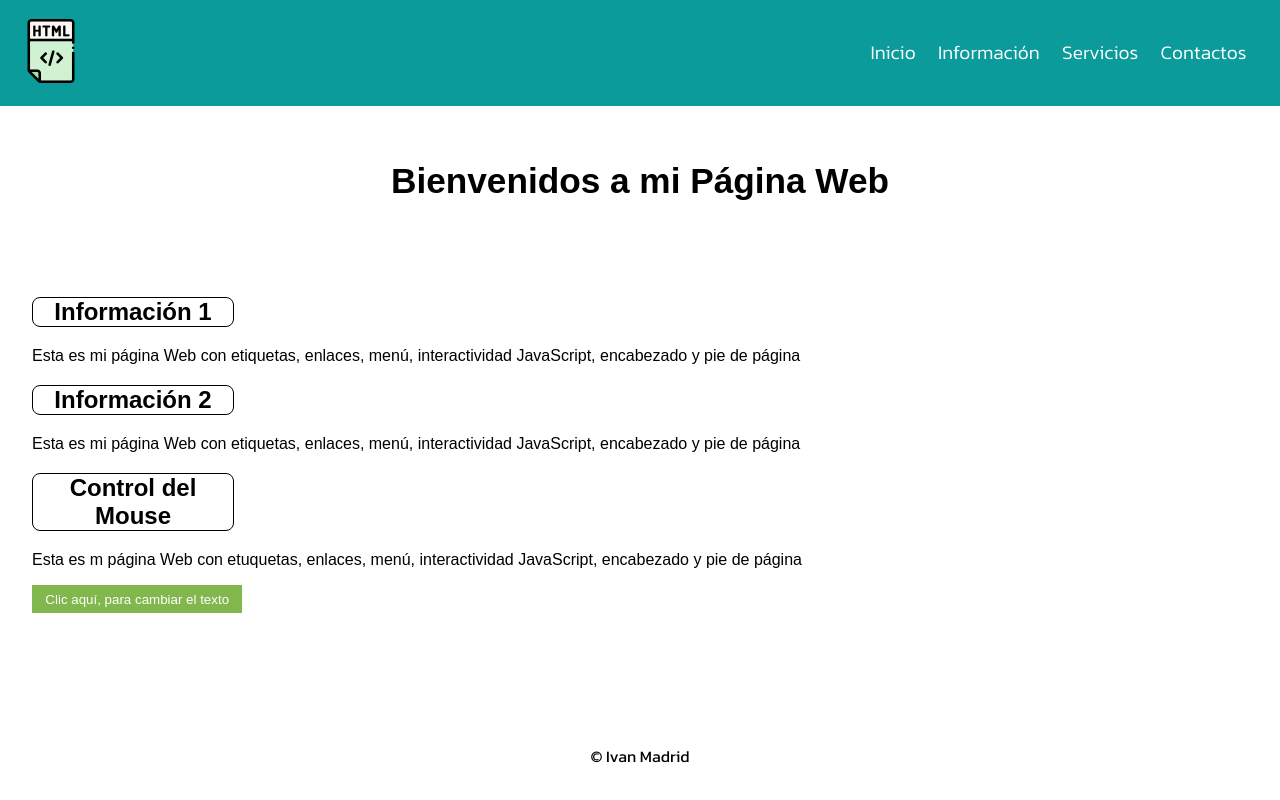
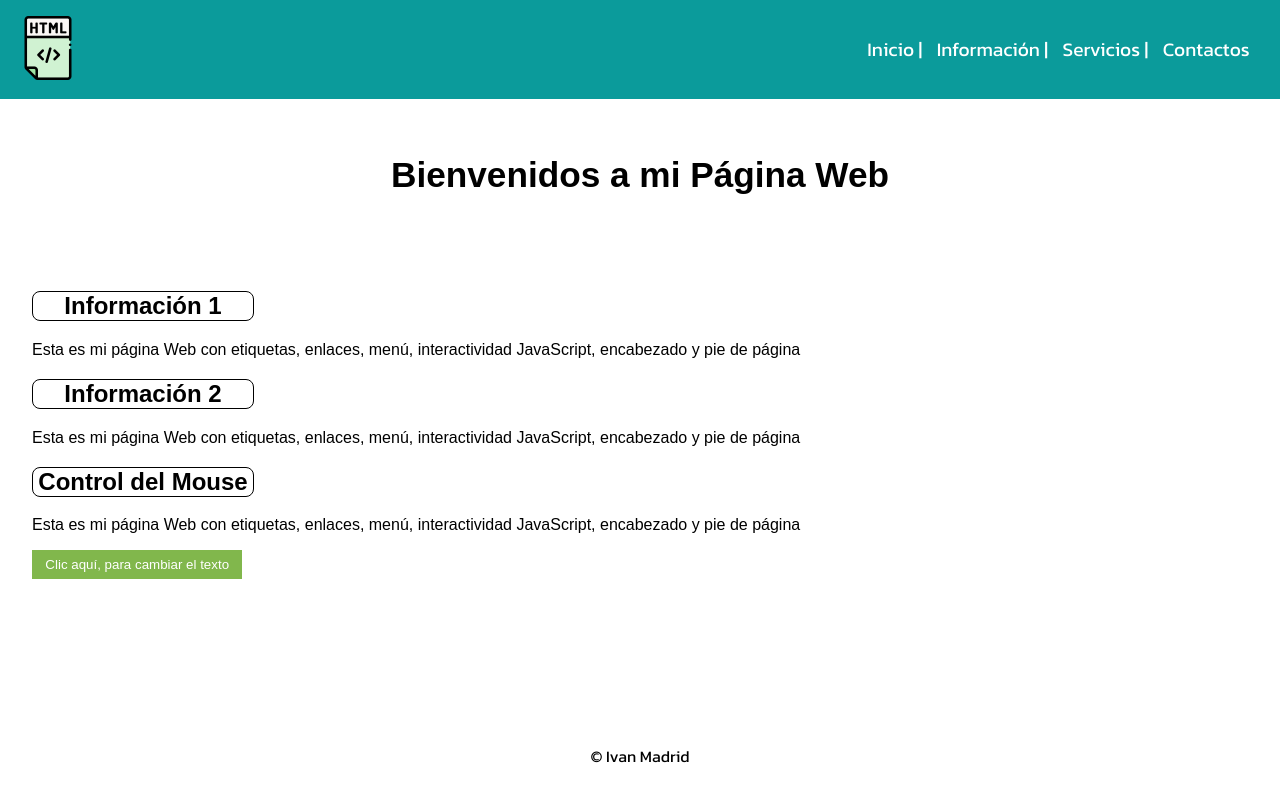
Before and after one commit to FamilyMadrid/TalentoTech-SENA, a website: page Desarrollo_Actividad_14/index.html in a window 1280 px wide. Drawn offline with Linux system fonts and the light colour scheme; a web font is replaced by a local one.

Commit message:
Subiendo unos cambios

```diff
--- a/Desarrollo_Actividad_14/index.html
+++ b/Desarrollo_Actividad_14/index.html
@@ -16,9 +16,9 @@
           class="icon-navegacion"
         />
         <nav class="texto-navegacion">
-          <a href="#"><p>Inicio</p></a>
-          <a href="#"><p>Información</p></a>
-          <a href="#"><p>Servicios</p></a>
+          <a href="#"><p>Inicio |</p></a>
+          <a href="#"><p>Información |</p></a>
+          <a href="#"><p>Servicios | </p></a>
           <a href="#"><p>Contactos</p></a>
         </nav>
       </section>
@@ -42,7 +42,7 @@
       <section class="section 3">
         <h2 class="titulo-h2">Control del Mouse</h2>
         <p class="parrafo">
-          Esta es m página Web con etuquetas, enlaces, menú, interactividad
+          Esta es mi página Web con etiquetas, enlaces, menú, interactividad
           JavaScript, encabezado y pie de página
         </p>
         <button id="changeTextButton">Clic aquí, para cambiar el texto</button>
--- a/Desarrollo_Actividad_14/style.css
+++ b/Desarrollo_Actividad_14/style.css
@@ -1,4 +1,4 @@
-@import url('https://fonts.googleapis.com/css2?family=Arima:wght@100..700&family=Kanit:ital,wght@0,100;0,200;0,300;0,400;0,500;0,600;0,700;0,800;0,900;1,100;1,200;1,300;1,400;1,500;1,600;1,700;1,800;1,900&display=swap');
+@import url("https://fonts.googleapis.com/css2?family=Arima:wght@100..700&family=Kanit:ital,wght@0,100;0,200;0,300;0,400;0,500;0,600;0,700;0,800;0,900;1,100;1,200;1,300;1,400;1,500;1,600;1,700;1,800;1,900&display=swap");
 
 body {
   font-family: "Arima", sans-serif;
@@ -8,11 +8,8 @@ body {
 
 header {
   background-color: rgb(11, 155, 155);
-    color: white;
   padding: 1em;
-    text-align: center;
-    font-family: "Kanit", sans-serif;
-    font-size: 1.2rem;
+  font-weight: 450px;
 }
 
 .barra-navegacion {
@@ -26,16 +23,21 @@ header {
 
 .texto-navegacion {
   display: flex;
-    justify-content: space-around;
-    gap: 0.5rem;
-    font-family:"Kanit", sans-serif;
+  justify-content: center;
+  align-items: center;
+  font-family: "Kanit", sans-serif;
+  font-size: 1.2rem;
 }
 
 .texto-navegacion a {
   text-decoration: none;
   margin-right: 0.9rem;
   color: white;
-    font-weight: 300;
+  font-weight: 400;
+}
+
+main {
+  padding: 2em;
 }
 
 h1 {
@@ -44,13 +46,9 @@ h1 {
     margin-bottom: 6rem;
   }
 
-main {
-    padding: 2em;
-}
-
 .titulo-h2 {
   border: 1px solid black;
-    width: 200px;
+  width: 220px;
   border-radius: 0.5rem;
   text-align: center;
 }
@@ -64,7 +62,7 @@ button {
 }
 
 button:hover {
-    background-color: rgb(25,48, 2);
+  background-color: rgb(25, 48, 2);
 }
 
 footer {
@@ -80,7 +78,7 @@ footer {
 
 /* ----Media Queries---- */
 
-@media(max-width:768px) {
+@media (max-width: 768px) {
   header {
     padding: 0.5em;
     font-size: 0.8rem;
@@ -103,7 +101,7 @@ footer {
     display: flex;
     justify-content: space-around;
     gap: 0.2rem;
-        font-family:"Kanit", sans-serif;
+    font-family: "Kanit", sans-serif;
   }
 
   .texto-navegacion a {
@@ -144,7 +142,7 @@ footer {
   }
 
   button:hover {
-        background-color: rgb(25,48, 2);
+    background-color: rgb(25, 48, 2);
   }
 
   footer {
--- a/Desarrollo_Actividad_17/style.css
+++ b/Desarrollo_Actividad_17/style.css
@@ -6,16 +6,22 @@
 }
 
 body {
-  margin: 3rem;
-  background-color: rgb(25, 24, 24);
+  margin: 1rem auto;
+  background-color: rgb(19, 28, 41);
   color: rgba(255, 255, 255, 0.951);
   /* font-family: "Titillium Web", serif; */
   font-family: "Smooch Sans", sans-serif;
+  border: 1px solid white;
+  padding: 0.8rem;
+  border-radius: 0.4rem;
+  max-width: 40rem;
 }
 
 .images {
   display: flex;
+  position: sticky;
   justify-content: space-between;
+  margin: 0.7rem;
 }
 
 .titulo {
@@ -26,9 +32,10 @@ body {
 
 .biografia p {
   text-align: justify;
-  line-height: 1.5rem;
+  line-height: 1.6rem;
   font-size: 1.15rem;
   font-family: "Titillium Web", serif;
+  padding: 1rem;
 }
 
 .titulo-habilidades {
@@ -36,7 +43,6 @@ body {
   font-size: 1.5rem;
   text-align: center;
   font-family: "Titillium Web", serif;
-
 }
 
 .order li {
@@ -63,7 +69,6 @@ footer {
   font-size: 1.3rem;
   margin-bottom: 0.5rem;
   font-family: "Titillium Web", serif;
-
 }
 
 .s {
```
Also changed, not shown: Desarrollo_Actividad_17/index.html (+0 -5 lines), Desarrollo_Actividad_14/img/target_icon_264154.png (deleted), 1 other file. Lines whose indentation alone changed are shown as unchanged.
